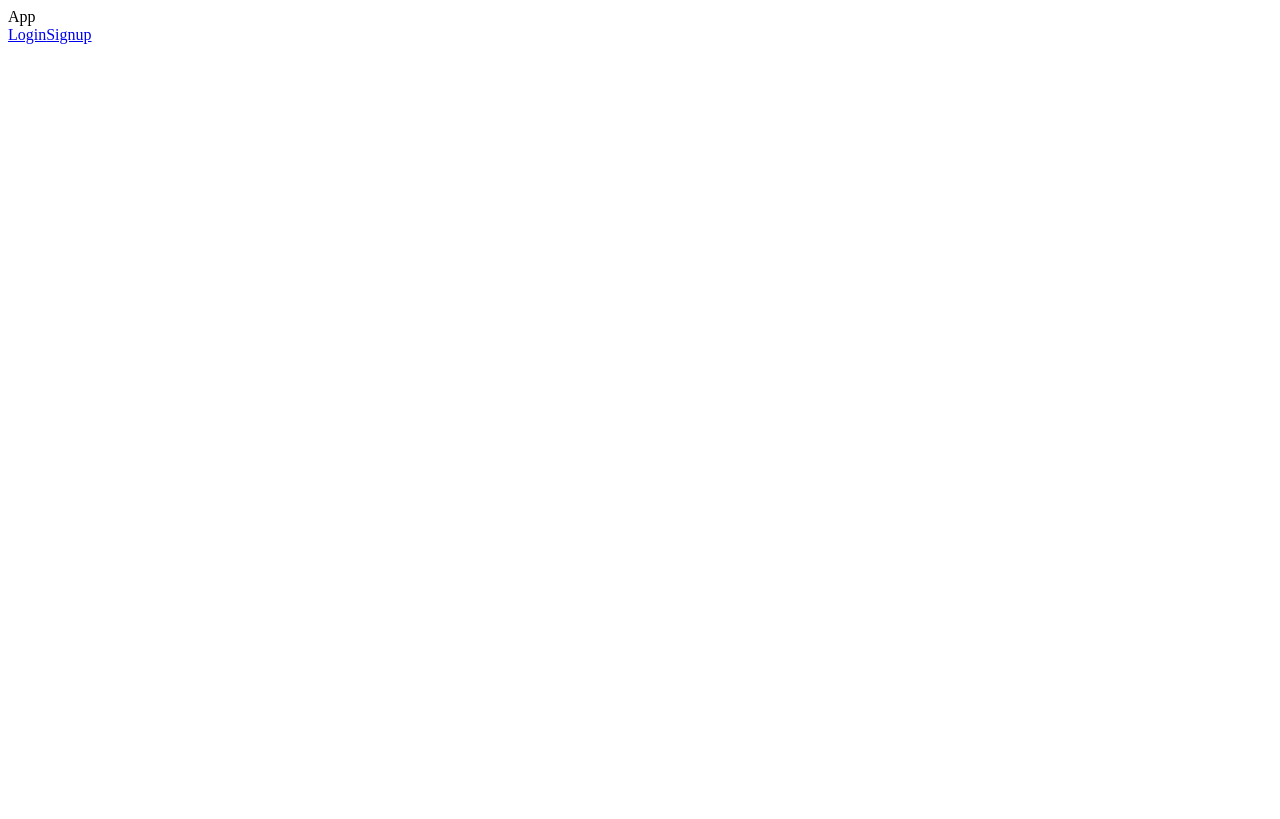
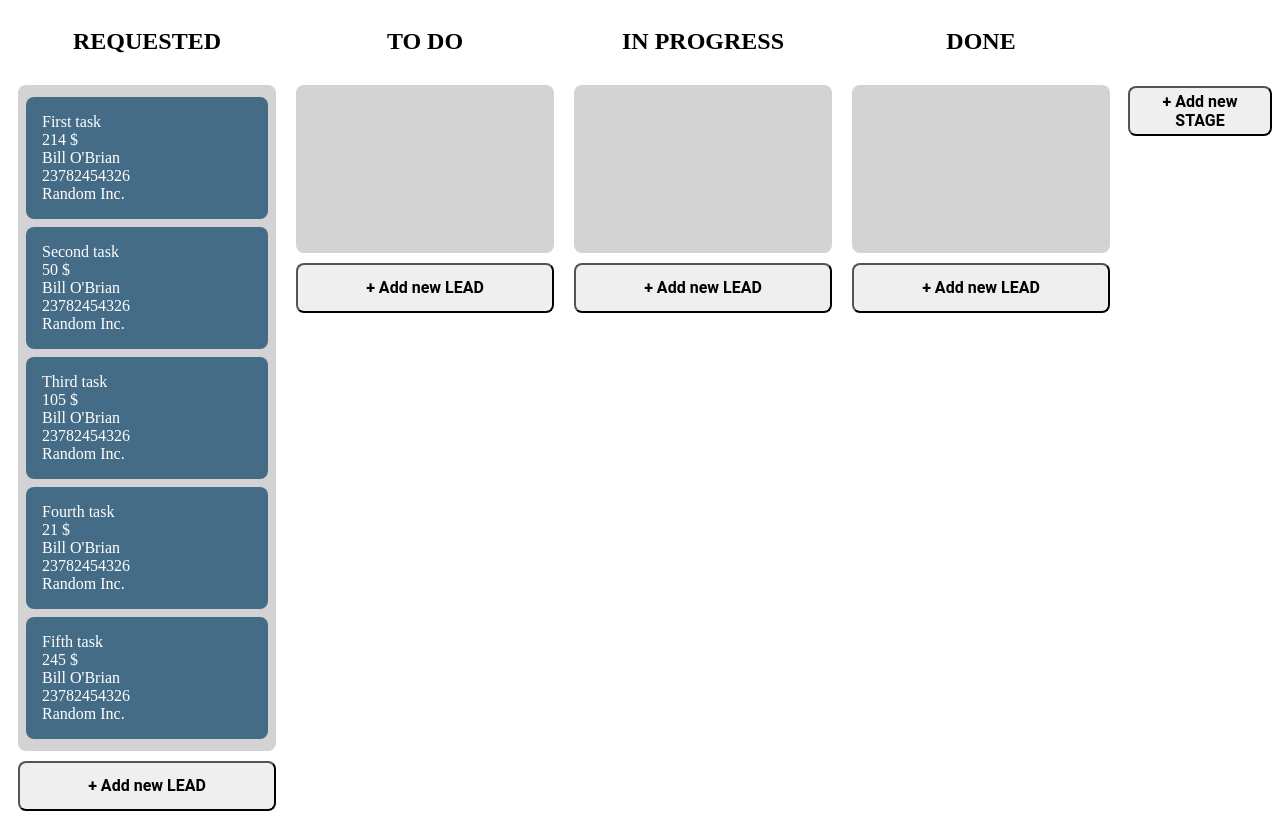
Before and after one commit to IgorPahota/easy-crm, a React (Create React App) app in the folder front/: page /leads/pipeline in a window 1280 px wide. Built offline with nearby package versions, Linux system fonts and the light colour scheme.

Commit message:
add pipeline dnd template and routes

```diff
--- a/front/package.json
+++ b/front/package.json
@@ -8,6 +8,7 @@
     "@testing-library/react": "^9.4.0",
     "@testing-library/user-event": "^7.2.1",
     "react": "^16.12.0",
+    "react-beautiful-dnd": "^12.2.0",
     "react-dom": "^16.12.0",
     "react-redux": "^7.1.3",
     "react-router-dom": "^5.1.2",
--- a/front/src/App.js
+++ b/front/src/App.js
@@ -1,16 +1,21 @@
-import React from 'react';
+import React, { Component } from "react";
+
+import { BrowserRouter as Router, Switch, Route } from "react-router-dom";
+
 import MainLanding from "./Components/Landing/MainLanding/MainLanding";
+import Pipeline from "./Components/Pipeline/Pipeline";
 
-
-
-
-function App() {
-  return (
-    <div className="App">
-     App
-        <MainLanding/>
-    </div>
-  );
+export default class App extends Component {
+  render() {
+    return (
+      <Router>
+        <div className="App">
+          <Switch>
+            <Route exact path="/" component={MainLanding} />
+            <Route path="/leads/pipeline" component={Pipeline} />
+          </Switch>
+        </div>
+      </Router>
+    );
+  }
 }
-
-export default App;
--- /dev/null
+++ b/front/src/Components/Pipeline/NewLeadBtn/NewLeadBtn.jsx
@@ -0,0 +1,21 @@
+import React, { Component } from "react";
+
+export default class NewLeadBtn extends Component {
+  render() {
+    return (
+      <button
+        style={{
+          width: "258px",
+          height: "50px",
+          borderRadius: "8px",
+          outline: "none",
+          fontFamily: "'Roboto', sans-serif",
+          fontWeight: "bold",
+          fontSize: "16px"
+        }}
+      >
+        + Add new LEAD
+      </button>
+    );
+  }
+}
--- /dev/null
+++ b/front/src/Components/Pipeline/NewStageBtn/NewStageBtn.jsx
@@ -0,0 +1,22 @@
+import React, { Component } from "react";
+
+export default class NewStageBtn extends Component {
+  render() {
+    return (
+      <button
+        style={{
+          width: "258px",
+          height: "50px",
+          borderRadius: "8px",
+          margin: "78px 0 0 8px",
+          outline: "none",
+          fontFamily: "'Roboto', sans-serif",
+          fontWeight: "bold",
+          fontSize: "16px"
+        }}
+      >
+        + Add new STAGE
+      </button>
+    );
+  }
+}
--- /dev/null
+++ b/front/src/Components/Pipeline/Pipeline.jsx
@@ -0,0 +1,196 @@
+import React, { useState } from "react";
+import { DragDropContext, Draggable, Droppable } from "react-beautiful-dnd";
+import uuid from "uuid/v4";
+import NewLeadBtn from "./NewLeadBtn/NewLeadBtn";
+import NewStageBtn from "./NewStageBtn/NewStageBtn";
+
+const itemsFromBackend = [
+  {
+    id: uuid(),
+    name: "First task",
+    price: "214 $",
+    contactname: "Bill O'Brian",
+    contactnumber: "23782454326",
+    company: "Random Inc."
+  },
+  {
+    id: uuid(),
+    name: "Second task",
+    price: "50 $",
+    contactname: "Bill O'Brian",
+    contactnumber: "23782454326",
+    company: "Random Inc."
+  },
+  {
+    id: uuid(),
+    name: "Third task",
+    price: "105 $",
+    contactname: "Bill O'Brian",
+    contactnumber: "23782454326",
+    company: "Random Inc."
+  },
+  {
+    id: uuid(),
+    name: "Fourth task",
+    price: "21 $",
+    contactname: "Bill O'Brian",
+    contactnumber: "23782454326",
+    company: "Random Inc."
+  },
+  {
+    id: uuid(),
+    name: "Fifth task",
+    price: "245 $",
+    contactname: "Bill O'Brian",
+    contactnumber: "23782454326",
+    company: "Random Inc."
+  }
+];
+
+const columnsFromBackend = {
+  [uuid()]: {
+    name: "Requested",
+    items: itemsFromBackend
+  },
+  [uuid()]: {
+    name: "To do",
+    items: []
+  },
+  [uuid()]: {
+    name: "In Progress",
+    items: []
+  },
+  [uuid()]: {
+    name: "Done",
+    items: []
+  }
+};
+
+const onDragEnd = (result, columns, setColumns) => {
+  if (!result.destination) return;
+  const { source, destination } = result;
+
+  if (source.droppableId !== destination.droppableId) {
+    const sourceColumn = columns[source.droppableId];
+    const destColumn = columns[destination.droppableId];
+    const sourceItems = [...sourceColumn.items];
+    const destItems = [...destColumn.items];
+    const [removed] = sourceItems.splice(source.index, 1);
+    destItems.splice(destination.index, 0, removed);
+    setColumns({
+      ...columns,
+      [source.droppableId]: {
+        ...sourceColumn,
+        items: sourceItems
+      },
+      [destination.droppableId]: {
+        ...destColumn,
+        items: destItems
+      }
+    });
+  } else {
+    const column = columns[source.droppableId];
+    const copiedItems = [...column.items];
+    const [removed] = copiedItems.splice(source.index, 1);
+    copiedItems.splice(destination.index, 0, removed);
+    setColumns({
+      ...columns,
+      [source.droppableId]: {
+        ...column,
+        items: copiedItems
+      }
+    });
+  }
+};
+
+export default function Pipeline() {
+  const [columns, setColumns] = useState(columnsFromBackend);
+  return (
+    <div style={{ display: "flex", justifyContent: "center", height: "100%" }}>
+      <DragDropContext
+        onDragEnd={result => onDragEnd(result, columns, setColumns)}
+      >
+        {Object.entries(columns).map(([columnId, column], index) => {
+          return (
+            <div
+              style={{
+                display: "flex",
+                flexDirection: "column",
+                alignItems: "center"
+              }}
+              key={columnId}
+            >
+              <h2>{column.name.toUpperCase()}</h2>
+              <div style={{ margin: 10 }}>
+                <Droppable droppableId={columnId} key={columnId}>
+                  {(provided, snapshot) => {
+                    return (
+                      <div
+                        {...provided.droppableProps}
+                        ref={provided.innerRef}
+                        style={{
+                          background: snapshot.isDraggingOver
+                            ? "lightblue"
+                            : "lightgrey",
+                          padding: 4,
+                          width: 250,
+                          minHeight: 160,
+                          borderRadius: "8px"
+                        }}
+                      >
+                        {column.items.map((item, index) => {
+                          return (
+                            <Draggable
+                              key={item.id}
+                              draggableId={item.id}
+                              index={index}
+                            >
+                              {(provided, snapshot) => {
+                                return (
+                                  <div
+                                    ref={provided.innerRef}
+                                    {...provided.draggableProps}
+                                    {...provided.dragHandleProps}
+                                    style={{
+                                      userSelect: "none",
+                                      padding: 16,
+                                      margin: "8px 4px 8px 4px",
+                                      minHeight: "50px",
+                                      backgroundColor: snapshot.isDragging
+                                        ? "#263B4A"
+                                        : "#456C86",
+                                      color: "white",
+                                      borderRadius: "8px",
+                                      ...provided.draggableProps.style
+                                    }}
+                                  >
+                                    {item.name}
+                                    <br />
+                                    {item.price}
+                                    <br />
+                                    {item.contactname}
+                                    <br />
+                                    {item.contactnumber}
+                                    <br />
+                                    {item.company}
+                                  </div>
+                                );
+                              }}
+                            </Draggable>
+                          );
+                        })}
+                        {provided.placeholder}
+                      </div>
+                    );
+                  }}
+                </Droppable>
+              </div>
+              <NewLeadBtn />
+            </div>
+          );
+        })}
+      </DragDropContext>
+      <NewStageBtn />
+    </div>
+  );
+}
```
Also changed, not shown: 1 other file (tests, documents, lock files or other folders).
